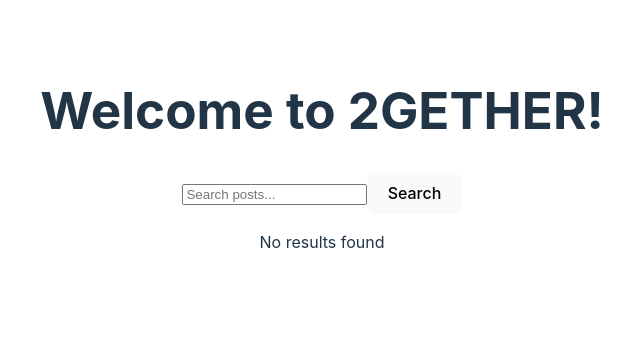
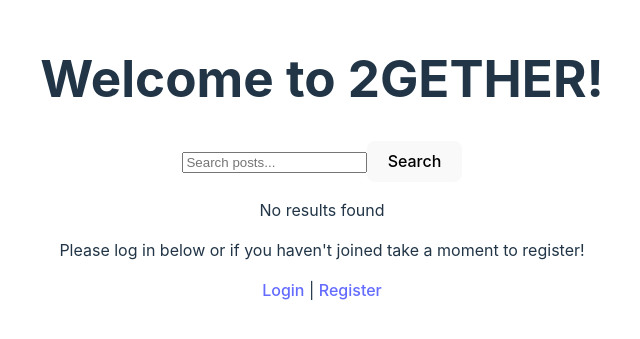
Before and after one commit to ALLHUBS-Jan-2024-Liftoff/Binturong, a React (Vite) app in the folder Binturong/: page / in a window 1280 px wide. Shown: the part 241-580 px from the top of the page, without its empty margins (318-958 px from the left). Built offline with nearby package versions, Linux system fonts and the light colour scheme.

Commit message:
Layout working as intended and redirecting properly

```diff
--- a/Binturong/src/App.jsx
+++ b/Binturong/src/App.jsx
@@ -1,6 +1,6 @@
 import React, { useState } from "react";
 import ReactDOM from "react-dom/client";
-import { BrowserRouter, Routes, Route, Link, Navigate } from "react-router-dom";
+import { BrowserRouter, Routes, Route, Navigate } from "react-router-dom";
 import Home from "./pages/Home.jsx";
 import UserFeed from "./pages/UserFeed.jsx";
 import UserSavedFeed from "./pages/UserSavedFeed.jsx";
@@ -22,28 +22,29 @@ export default function App() {
             <div className="App">
                 <header className="App-header">
                     <Routes>
-                        {/*Public Routes*/}
-                        <Route path="/login" element={<Login setAuthenticated={setAuthenticated} />} />
-                        <Route path="/register" element={<Register />} />
 
-                        {/*Default Routes*/}
-                        <Route path="/" element={<Home />} />
+                         {/* Routes when Not Logged In */}
+                         {!authenticated ? (
+                             <>
+                             <Route path="/" element={<Home authenticated={authenticated} />} />
+                             <Route path="login" element={<Login setAuthenticated={setAuthenticated} />} />
+                             <Route path="register" element={<Register />} />
+                             <Route path="*" element={<Navigate to="/login" replace />} />
+                             </>
+                         ) : (
+                             <>
 
-                        {/*Private Routes*/}
-                        {authenticated ? (
-                            <>
-                                <Route path="/" element={<Layout />}>
-                                <Route path="/userProfile" element={<UserProfile />} />
-                                <Route path="/userSettings" element={<UserSettings />} />
-                                <Route path="/userFeed" element={<UserFeed />} />
-                                <Route path="/userSavedFeed" element={<UserSavedFeed />} />
-                                <Route path="/map" element={<Map />} />
-                                <Route path="/logout" element={<Logout setAuthenticated={setAuthenticated} />} />
-                                </Route>
-                            </>
-                        ) : (
-                            <Route path="*" element={<Navigate to="/" replace />} />
-                        )}
+                             {/* Routes when Logged In */}
+                             <Route path="/" element={<Layout authenticated={authenticated} setAuthenticated={setAuthenticated} />}>
+                             <Route index element={<Home authenticated={authenticated} />}/>
+                             <Route path="userProfile" element={<UserProfile />} />
+                             <Route path="userSettings" element={<UserSettings />} />
+                             <Route path="userFeed" element={<UserFeed />} />
+                             <Route path="userSavedFeed" element={<UserSavedFeed />} />
+                             <Route path="*" element={<Navigate to="/" replace />} />
+                             </Route>
+                             </>
+                         )}
                     </Routes>
                 </header>
             </div>
--- a/Binturong/src/pages/Home.jsx
+++ b/Binturong/src/pages/Home.jsx
@@ -2,7 +2,7 @@
 import React, { useState } from 'react';
 import { Link } from 'react-router-dom';
 
-const Home = () => {
+const Home = ({ authenticated }) => {
     const [searchTerm, setSearchTerm] = useState('');
     const [searchResults, setSearchResults] = useState([]);
 
@@ -19,6 +19,7 @@ const Home = () => {
       };
 
     return (
+        <div>
             <div className = {'appTitle'}>
                 <h1>Welcome to 2GETHER!</h1>
                 <SearchBar
@@ -28,7 +29,20 @@ const Home = () => {
                 />
                 <SearchResults results={searchResults} />
             </div>
-)};
+            {authenticated ? (
+                <div>
+                    <h2>Welcome Back!</h2>
+                    <p>Test Text Test Text Test Text</p>
+                </div>
+            ) : (
+                <div>
+                    <p>Please log in below or if you haven't joined take a moment to register!</p>
+                    <Link to = "/login">Login</Link> | <Link to = "/register">Register</Link>
+                </div>
+            )}
+        </div>
+    );
+};
 
 
   const SearchBar = ({ searchTerm, setSearchTerm, handleSearch }) => {
```
